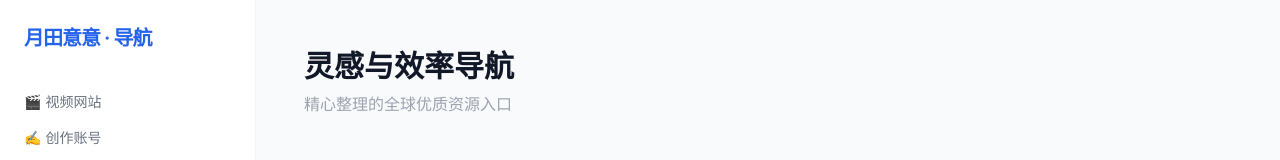
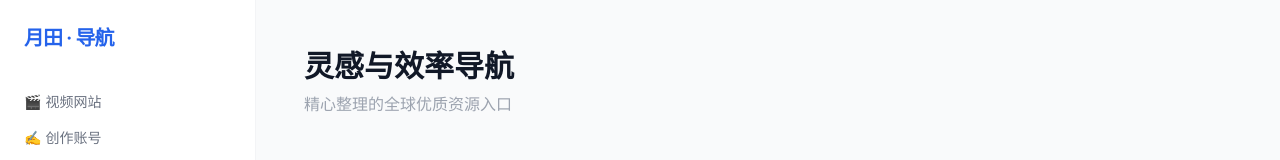
Before and after one commit to jakehary888/my-nav, a plain HTML site: page index.html in a window 1280 px wide. Shown: the top 160 px of the page. Drawn offline with nearby package versions, Linux system fonts and the light colour scheme.

Commit message:
Update index.html

```diff
--- a/index.html
+++ b/index.html
@@ -18,7 +18,7 @@
 <body class="bg-gray-50 text-gray-800">
 
     <aside class="hidden lg:flex flex-col w-64 h-screen fixed left-0 top-0 bg-white border-r border-gray-100 p-6 z-50">
-        <h1 class="text-xl font-bold mb-10 text-blue-600 tracking-tighter">月田意意 · 导航</h1>
+        <h1 class="text-xl font-bold mb-10 text-blue-600 tracking-tighter">月田 · 导航</h1>
         <nav class="space-y-4 text-sm font-medium text-gray-500">
             <a href="#video" class="block hover:text-blue-500 transition-colors">🎬 视频网站</a>
             <a href="#creator" class="block hover:text-blue-500 transition-colors">✍️ 创作账号</a>
```
